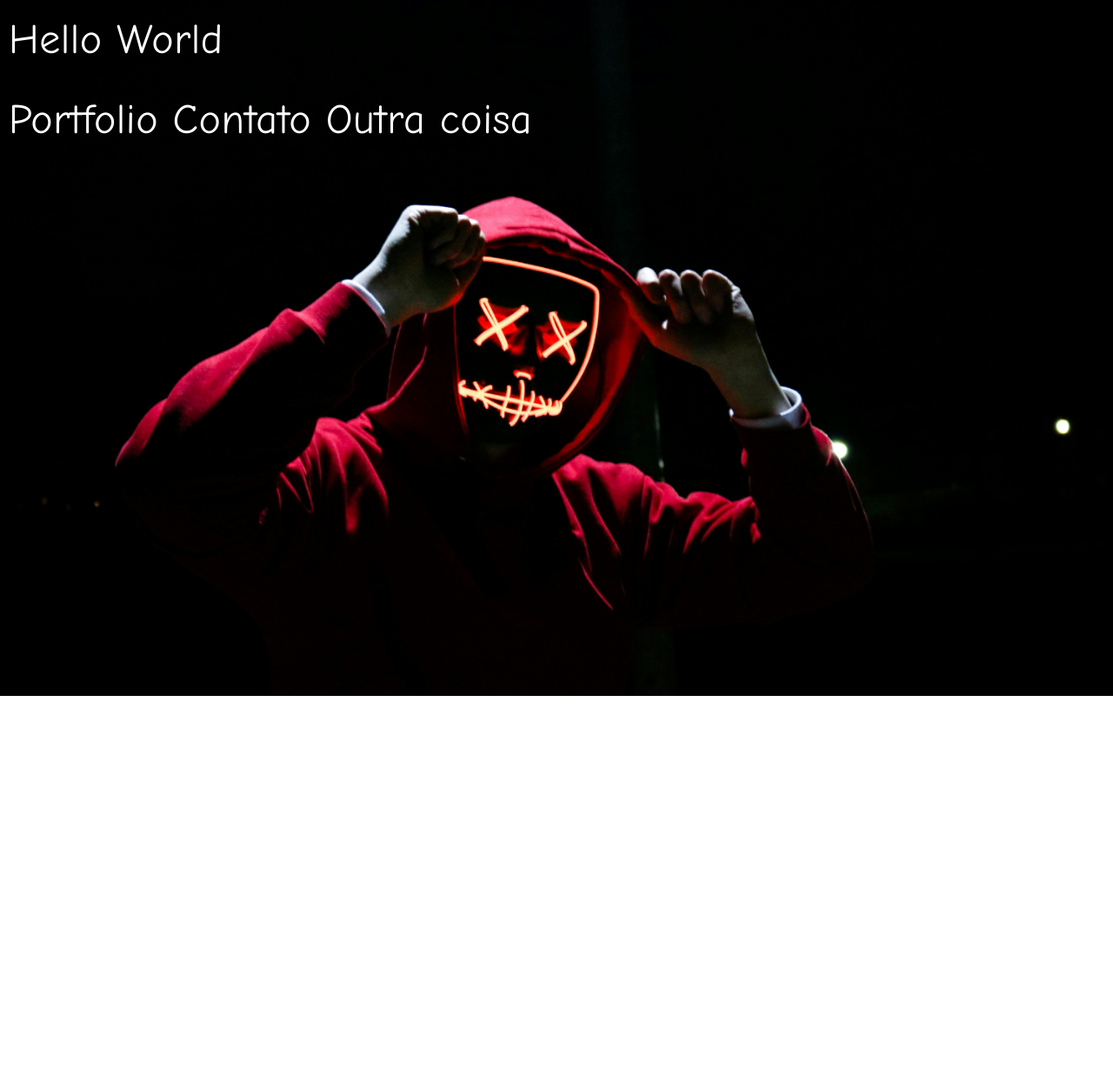
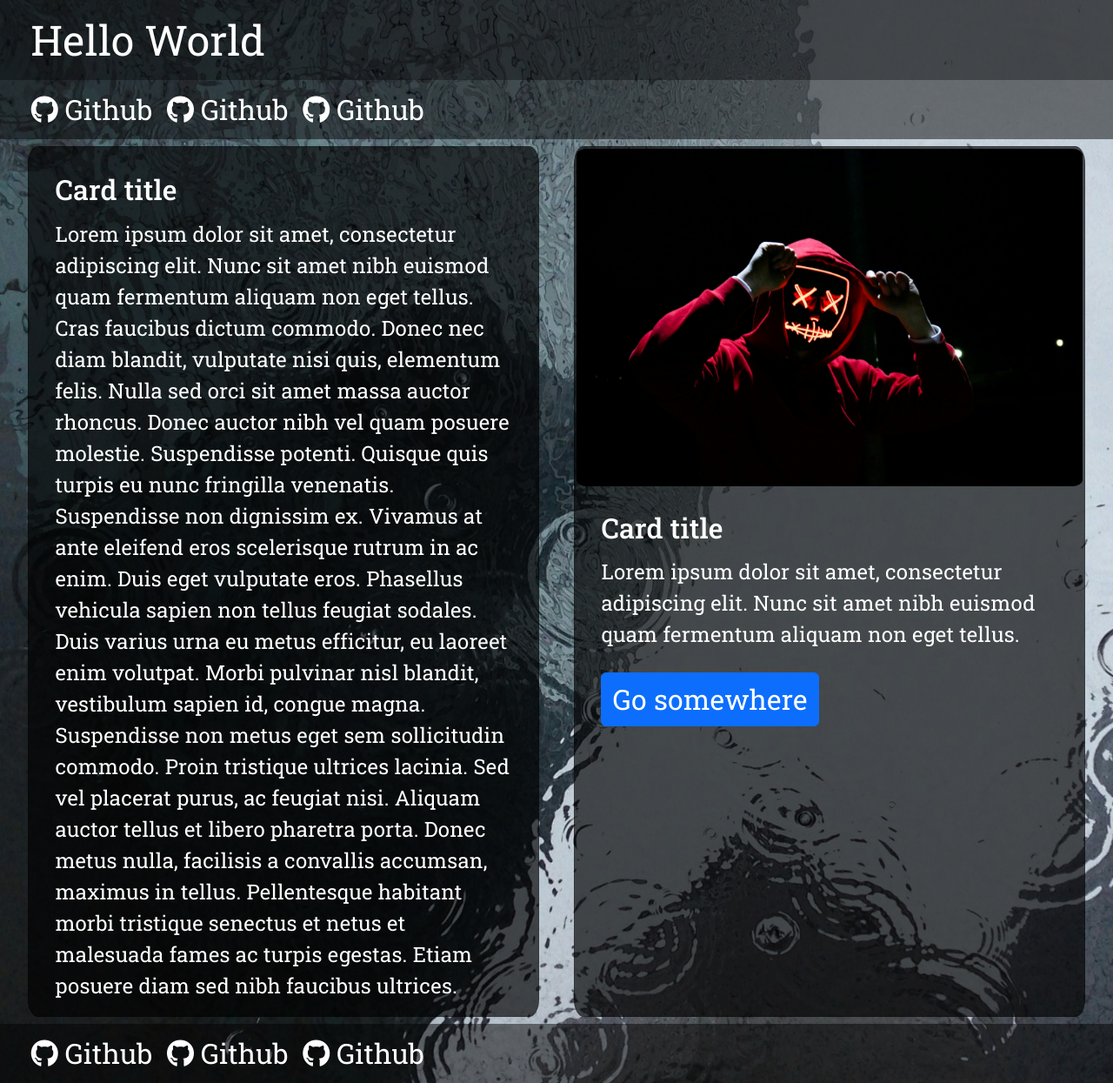
Before and after one commit to Gst-22/web, a plain HTML site: page test.html in a window 1280 px wide. Shown: the whole page at 87% size. Before the commit the page ends 800 px from the top, so only its background shows below. Drawn offline with nearby package versions, Linux system fonts and the light colour scheme.

Commit message:
primeiro template

```diff
--- a/css/style.css
+++ b/css/style.css
@@ -1,3 +1,5 @@
+
+@import url('https://fonts.googleapis.com/css2?family=Roboto+Slab:wght@100..900&display=swap');
 
 *  {
     margin: 0;
@@ -6,7 +8,7 @@
     font-size: 100%;
     font: inherit;
     vertical-align: baseline;
-    font-family: "Comic Neue", cursive;
+    font-family: "Roboto Slab", serif;
     color: white;
 
 }
@@ -15,68 +17,77 @@ a:hover {
     color: #ffb649;
 }
 
+a:hover i{
+    color: #ffb649;
+}
+
 nav {
-    padding: 10px;
+  background-color: rgba(0, 0, 0, 0.486);
+  padding: 10px;
+  text-indent: 2%;
+  font-size: 2rem;
+}
+
+nav a {
+  text-decoration: none;
+  color: white;
+}
+
+a + a {
+  margin-left: 0.5rem;
+}
+
+.card {
+  background-color: rgba(0, 0, 0, 0.658);
+  padding: 0.1rem;
+  margin: 0.5rem;
+  float: right;
+  border-radius: 2%;
+}
+
+.card-title {
+  font-size: 2rem;
+  margin: 0.8rem;
+}
+
+.card-text {
+  font-size: 1.5rem;
+  margin: 0.8rem;
+}
+
+.card-img-top {
+  border-radius: 2%;
+}
+
+#go-somewhere {
+  margin: 0.8rem;
+  font-size: 2rem;
 }
 
 header {
-    padding: 10px;
+  background-color: rgba(0, 0, 0, 0.658);
+  padding: 10px;
+  text-indent: 2%;
+  font-size: 3rem;
 }
 
-a {
-    text-decoration: none;
-    color: white;
+footer {
+  background-color: rgba(0, 0, 0, 0.486);
+  padding: 10px;
+  text-indent: 2%;
+  font-size: 2rem;
 }
 
-#coolgif {
-    display: block;
-    margin-left: auto;
-    margin-right: auto;
+footer a {
+  text-decoration: none;
+  color: white;
 }
 
 html {
-    background-color: transparent;
-    font-size: 3rem;
     letter-spacing: 0.01rem;
 }
 
 body {
-  background-image: url(../assets/hacker.jpeg);
+  background-image: url(../assets/rain.jpg);
   background-size: cover;
 }
-
-.comic-neue-light {
-    font-family: "Comic Neue", cursive;
-    font-weight: 300;
-    font-style: normal;
-  }
-
-  .comic-neue-regular {
-    font-family: "Comic Neue", cursive;
-    font-weight: 400;
-    font-style: normal;
-  }
-
-  .comic-neue-bold {
-    font-family: "Comic Neue", cursive;
-    font-weight: 700;
-    font-style: normal;
-  }
-
-  .comic-neue-light-italic {
-    font-family: "Comic Neue", cursive;
-    font-weight: 300;
-    font-style: italic;
-  }
-
-  .comic-neue-regular-italic {
-    font-family: "Comic Neue", cursive;
-    font-weight: 400;
-    font-style: italic;
-  }
-
-  .comic-neue-bold-italic {
-    font-family: "Comic Neue", cursive;
-    font-weight: 700;
-    font-style: italic;
-  }
--- a/test.html
+++ b/test.html
@@ -6,25 +6,49 @@
     <link href="https://cdn.jsdelivr.net/npm/bootstrap@5.3.3/dist/css/bootstrap.min.css" rel="stylesheet" integrity="sha384-QWTKZyjpPEjISv5WaRU9OFeRpok6YctnYmDr5pNlyT2bRjXh0JMhjY6hW+ALEwIH" crossorigin="anonymous">
     <link rel="stylesheet" href="css/style.css" />
     <title>Guilherme Tedardi</title>
-    <link rel="preconnect" href="https://fonts.googleapis.com">
-    <link rel="preconnect" href="https://fonts.gstatic.com" crossorigin>
-    <link href="https://fonts.googleapis.com/css2?family=Comic+Neue:ital,wght@0,300;0,400;0,700;1,300;1,400;1,700&display=swap" rel="stylesheet">
-
-
+    <script src="https://kit.fontawesome.com/09f3073e2c.js" crossorigin="anonymous"></script>
 </head>
 <body>
 
     <header>Hello World</header>
     <nav>
         <div class="nav-links">
-            <a href="#portfolio">Portfolio</a>
-            <a href="#contato">Contato</a>
-            <a href="#outra-coisa">Outra coisa</a>
+            <a href="#portfolio"><i class="fa fa-github"></i> Github</a>
+            <a href="#contato"><i class="fa fa-github"></i> Github</a>
+            <a href="#outra-coisa"><i class="fa fa-github"></i> Github</a>
         </div>
     </nav>
     <main>
+        <div class="conteiner px-4 yt-4">
+            <div class="row">
+                <div class="col d-flex justify-content-center">
+                    <div class="card" style="width: auto;">
+                        <div class="card-body">
+                          <h5 class="card-title" style="color: white;">Card title</h5>
+                          <p class="card-text">                            Lorem ipsum dolor sit amet, consectetur adipiscing elit. Nunc sit amet nibh euismod quam fermentum aliquam non eget tellus. Cras faucibus dictum commodo. Donec nec diam blandit, vulputate nisi quis, elementum felis. Nulla sed orci sit amet massa auctor rhoncus. Donec auctor nibh vel quam posuere molestie. Suspendisse potenti. Quisque quis turpis eu nunc fringilla venenatis. Suspendisse non dignissim ex. Vivamus at ante eleifend eros scelerisque rutrum in ac enim.
+
+                            Duis eget vulputate eros. Phasellus vehicula sapien non tellus feugiat sodales. Duis varius urna eu metus efficitur, eu laoreet enim volutpat. Morbi pulvinar nisl blandit, vestibulum sapien id, congue magna. Suspendisse non metus eget sem sollicitudin commodo. Proin tristique ultrices lacinia. Sed vel placerat purus, ac feugiat nisi. Aliquam auctor tellus et libero pharetra porta. Donec metus nulla, facilisis a convallis accumsan, maximus in tellus. Pellentesque habitant morbi tristique senectus et netus et malesuada fames ac turpis egestas. Etiam posuere diam sed nibh faucibus ultrices.</p>
+                        </div>
+                    </div>
+                </div>
+                <div class="col d-flex justify-content-center">
+                    <div class="card" style="width: auto;">
+                        <img src="assets/hacker.jpeg" class="card-img-top" alt="...">
+                        <div class="card-body">
+                          <h5 class="card-title" style="color: white;">Card title</h5>
+                          <p class="card-text">Lorem ipsum dolor sit amet, consectetur adipiscing elit. Nunc sit amet nibh euismod quam fermentum aliquam non eget tellus.</p>
+                          <a id="go-somewhere" href="#" class="btn btn-primary">Go somewhere</a>
+                        </div>
+                    </div>
+                </div>
+            </div>
+        </div>
     </main>
 
-    <footer></footer>
+    <footer>
+        <a href="#portfolio"><i class="fa fa-github"></i> Github</a>
+        <a href="#contato"><i class="fa fa-github"></i> Github</a>
+        <a href="#outra-coisa"><i class="fa fa-github"></i> Github</a>
+    </footer>
 </body>
 </html>
```
Also changed, not shown: assets/rain.jpg (added).
